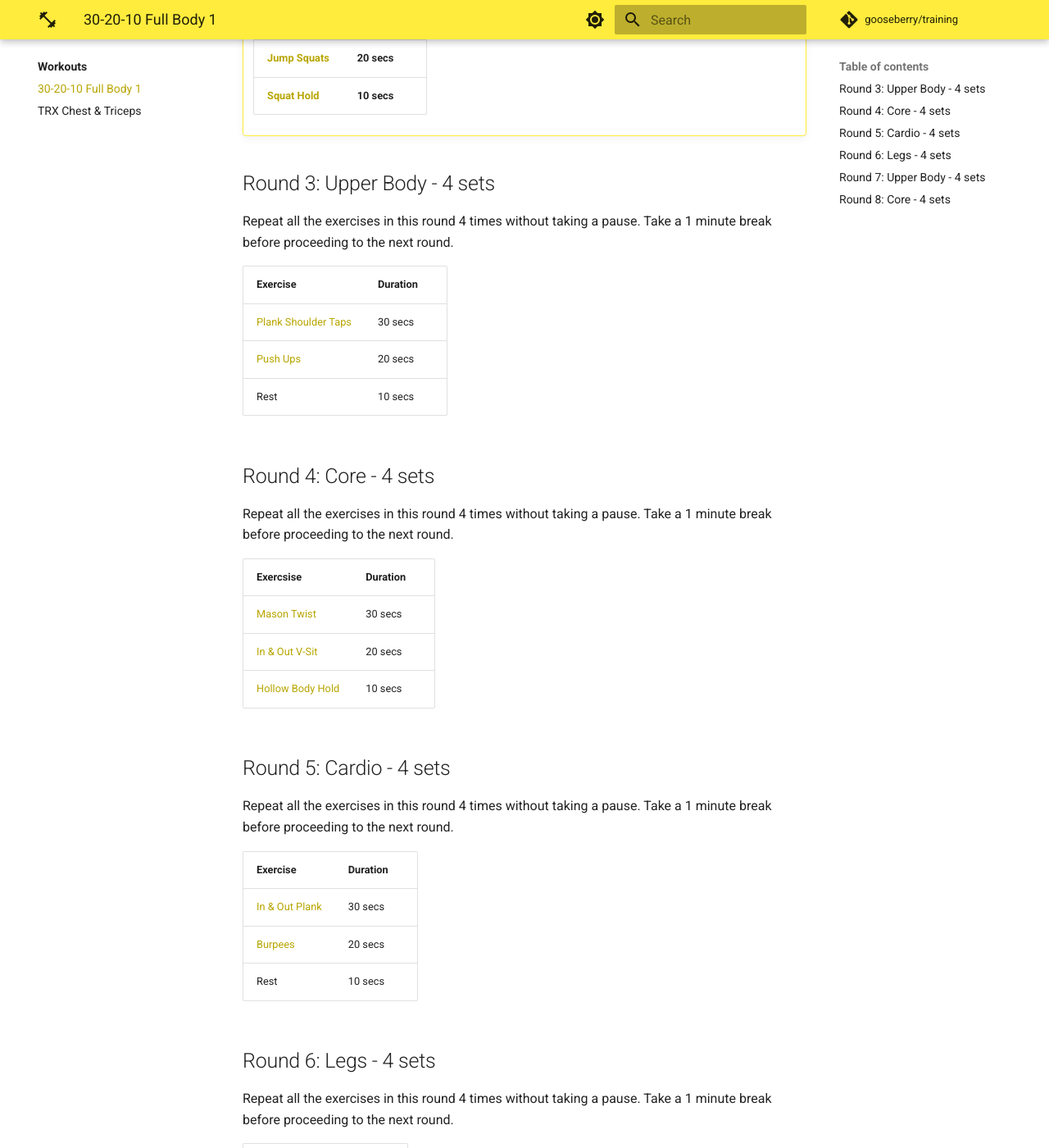
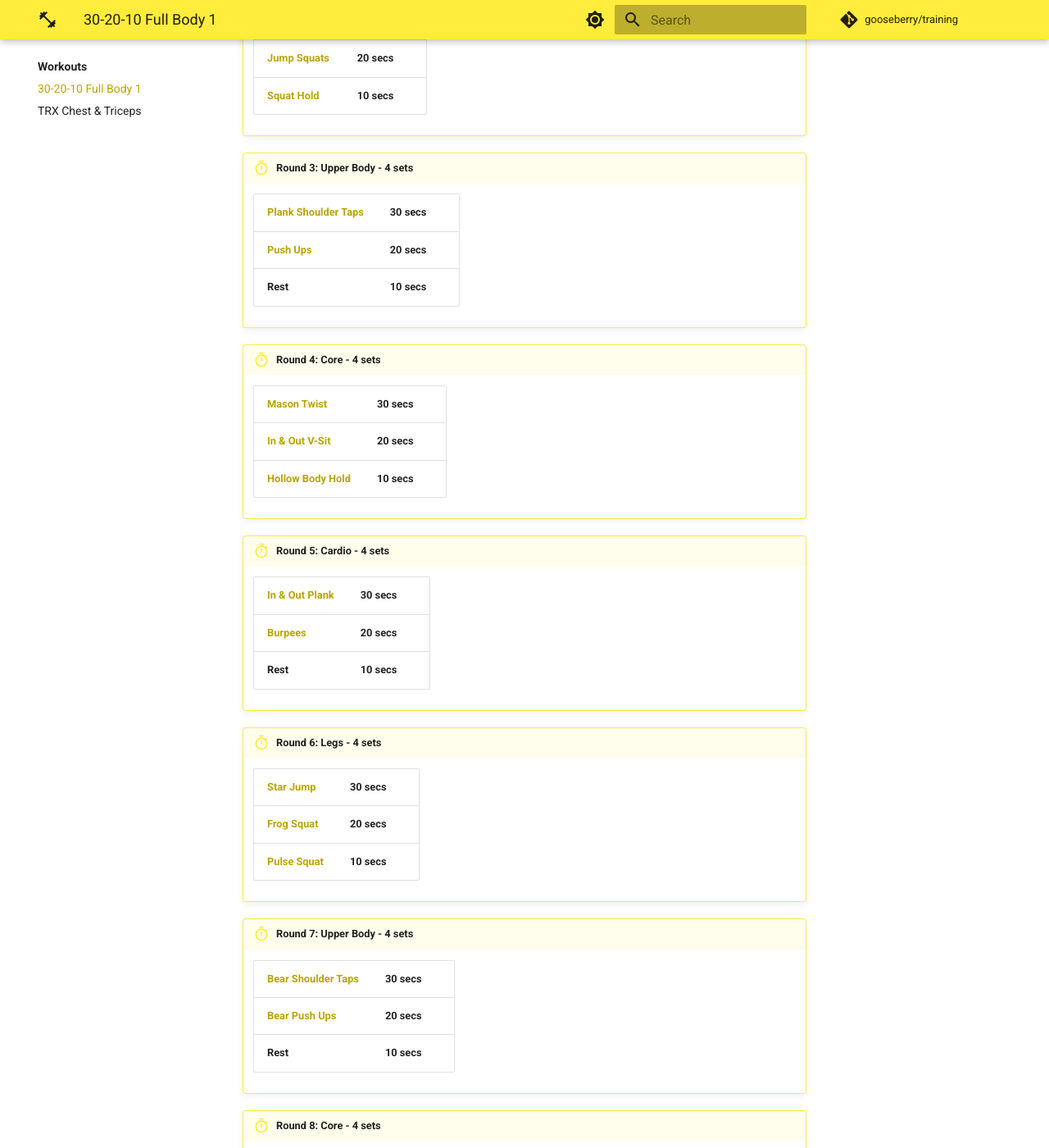
Before and after one commit to gooseberry/training, an MkDocs documentation site: the page built from docs/workouts/30-20-10-full-body-1.md, in a window 1280 px wide and 1400 px high, scrolled down 547 px. Shown: the whole window at 82% size. Built offline with MkDocs 1.6.1 and Material for MkDocs 9.7.7, drawn with Linux system fonts in a browser that asks for light colours; comment, search, counter and statistics services are not loaded; some of the changed text lies outside the part shown.

Commit message:
re-format

```diff
--- a/docs/workouts/30-20-10-full-body-1.md
+++ b/docs/workouts/30-20-10-full-body-1.md
@@ -14,61 +14,49 @@ tags:
 
 !!! interval "Round 2: Legs - 4 sets"
 
-    | [Jump Lunges](../exercises/jump-lunge.md)  | 30 secs |
-    |---                                       |----------|
+    | [Jump Lunges](../exercises/jump-lunge.md)      | 30 secs |
+    |---                                             |----------|
     | **[Jump Squats](../exercises/jump-squat.md)**  | **20 secs** |
     | **[Squat Hold](../exercises/squat-hold.md)**   | **10 secs** |
 
-## Round 3: Upper Body - 4 sets
-Repeat all the exercises in this round 4 times without taking a pause.  Take a 1 minute break before proceeding to the next round.
+!!! interval "Round 3: Upper Body - 4 sets"
 
-| Exercise                                                | Duration |
-|----------------------                                   |------|
-| [Plank Shoulder Taps](../exercises/plank-shoulder-tap.md) | 30 secs |
-| [Push Ups](../exercises/push-up.md)                       | 20 secs |
-| Rest                                                    | 10 secs |
+    | [Plank Shoulder Taps](../exercises/plank-shoulder-tap.md) | 30 secs |
+    |----------------------                                     |------|
+    | **[Push Ups](../exercises/push-up.md)**                   | **20 secs** |
+    | **Rest**                                                  | **10 secs** |
 
-## Round 4: Core - 4 sets
-Repeat all the exercises in this round 4 times without taking a pause.  Take a 1 minute break before proceeding to the next round.
+!!! interval "Round 4: Core - 4 sets"
 
-| Exercsise                                     | Duration |
-|---                                            |---       |
-| [Mason Twist](../exercises/mason-twist.md)      | 30 secs |
-| [In & Out V-Sit](../exercises/in-out-v-sit.md)  | 20 secs |
-| [Hollow Body Hold](../exercises/hollow-body.md) | 10 secs |
+    | [Mason Twist](../exercises/mason-twist.md)          | 30 secs |
+    |---                                                  |---       |
+    | **[In & Out V-Sit](../exercises/in-out-v-sit.md)**  | **20 secs** |
+    | **[Hollow Body Hold](../exercises/hollow-body.md)** | **10 secs** |
 
-## Round 5: Cardio - 4 sets
-Repeat all the exercises in this round 4 times without taking a pause.  Take a 1 minute break before proceeding to the next round.
+!!! interval "Round 5: Cardio - 4 sets"
 
-| Exercise                                      | Duration |
-|---                                            |---       |
-| [In & Out Plank](../exercises/in-out-plank.md)  | 30 secs |
-| [Burpees](../exercises/burpee.md)               | 20 secs |
-| Rest                                          | 10 secs |
+    | [In & Out Plank](../exercises/in-out-plank.md) | 30 secs |
+    |---                                             |---       |
+    | **[Burpees](../exercises/burpee.md)**          | **20 secs** |
+    | **Rest**                                       | **10 secs** |
 
-## Round 6: Legs - 4 sets
-Repeat all the exercises in this round 4 times without taking a pause.  Take a 1 minute break before proceeding to the next round.
+!!! interval "Round 6: Legs - 4 sets"
 
-|  Exercise                                     | Duration |
-|---                                            |---       |
-| [Star Jump](../exercises/star-jump.md)          | 30 secs |
-| [Frog Squat](../exercises/frog-squat.md)        | 20 secs |
-| [Pulse Squat](../exercises/pulse-squat.md)      | 10 secs |
+    | [Star Jump](../exercises/star-jump.md)         | 30 secs |
+    |---                                             |---       |
+    | **[Frog Squat](../exercises/frog-squat.md)**   | **20 secs** |
+    | **[Pulse Squat](../exercises/pulse-squat.md)** | **10 secs** |
 
-## Round 7: Upper Body - 4 sets
-Repeat all the exercises in this round 4 times without taking a pause.  Take a 1 minute break before proceeding to the next round.
+!!! interval "Round 7: Upper Body - 4 sets"
 
-| Exercise                                               | Duration |
-|---                                                     |---       |
-| [Bear Shoulder Taps](../exercises/bear-shoulder-tap.md)  | 30 secs |
-| [Bear Push Ups](../exercises/bear-push-up.md)            | 20 secs |
-| Rest                                                   | 10 secs |
+    | [Bear Shoulder Taps](../exercises/bear-shoulder-tap.md) | 30 secs |
+    |---                                                      |---       |
+    | **[Bear Push Ups](../exercises/bear-push-up.md)**       | **20 secs** |
+    | **Rest**                                                | **10 secs** |
 
-## Round 8: Core - 4 sets
-Repeat all the exercises in this round 4 times without taking a pause.  Take a 1 minute break before proceeding to the next round.
+!!! interval "Round 8: Core - 4 sets"
 
-| Exercise                                      | Duration |
-|---                                            |---       |
-| [Figure 8](../exercises/figure-8.md)            | 30 secs |
-| [Jack Knife](../exercises/jack-knife.md)        | 20 secs |
-| [V-Sit Hold](../exercises/v-sit-hold.md)        | 10 secs |
+    | [Figure 8](../exercises/figure-8.md)         | 30 secs |
+    |---                                           |---       |
+    | **[Jack Knife](../exercises/jack-knife.md)** | **20 secs** |
+    | **[V-Sit Hold](../exercises/v-sit-hold.md)** | **10 secs** |
```
